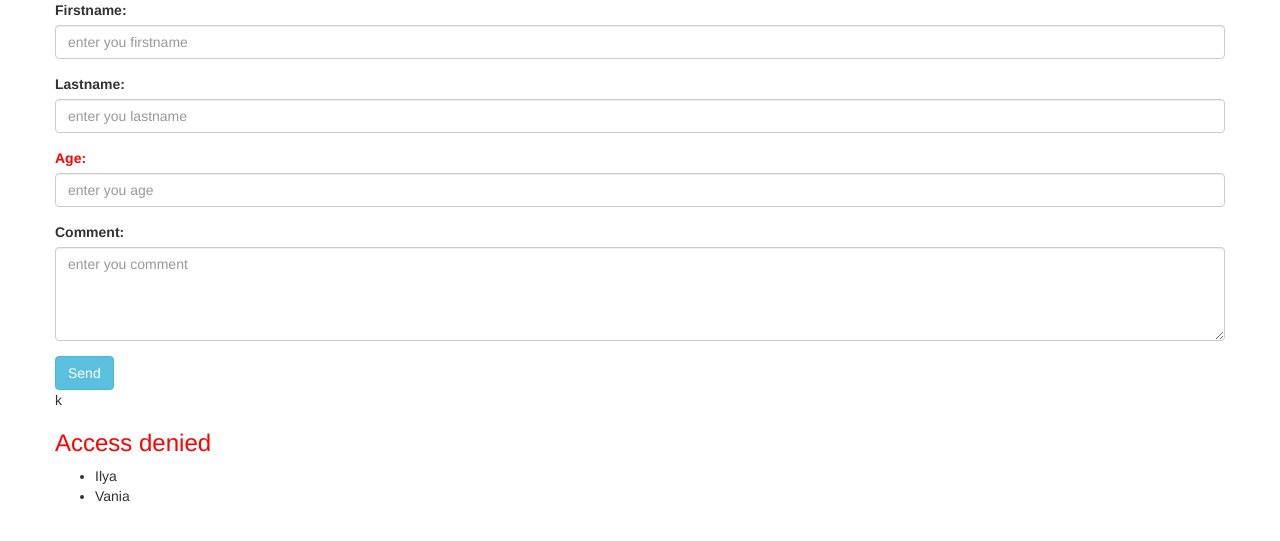
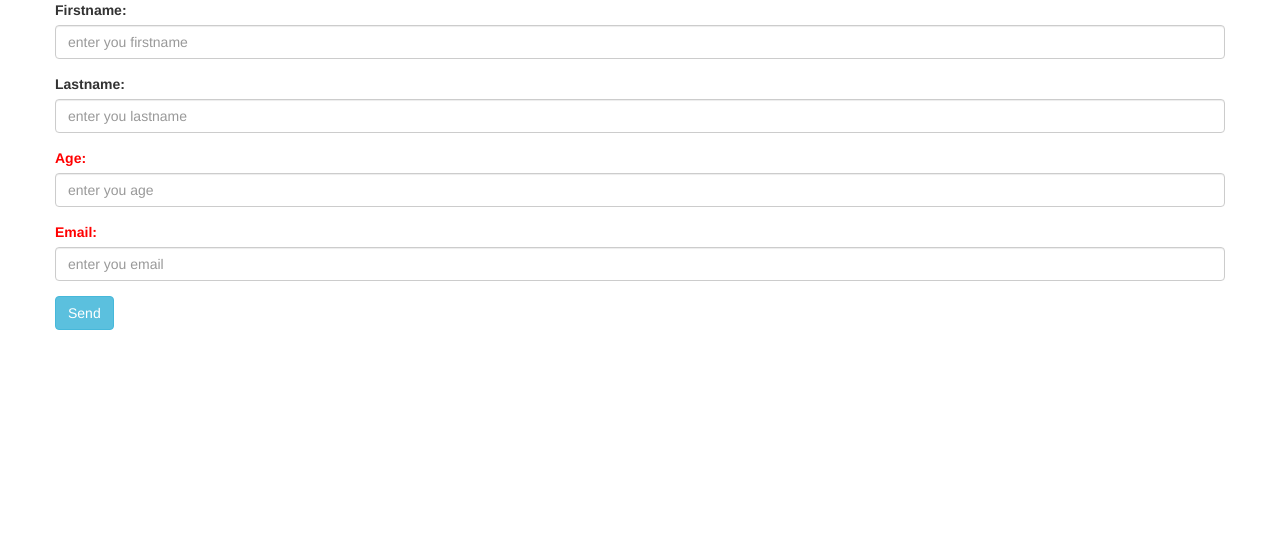
Before and after one commit to kanopeld/python-lessn, a Flask app: page / in a window 1280 px wide. Shown: the top 541 px of the page. Run offline with Flask 2, Linux system fonts and the light colour scheme; some libraries are stand-ins or nearby versions.

Commit message:
lecture 18

```diff
--- a/l18/backend/app.py
+++ b/l18/backend/app.py
@@ -24,13 +24,16 @@ class User(db.Model):
         self.firstname = form['firstname']
         self.lastname = form['lastname']
         self.age = form['age']
+        self.email = form['email']
 
 
-@app.route('/form', methods=['POST'])
+@app.route('/user/create', methods=['POST'])
 def form():
     user = User(request.form)
-    print(user)
-    return 'Success'
+    db.session.add(user)
+    db.session.commit()
+
+    return 'success!'
 
 
 if __name__ == '__main__':
--- a/l18/backend/templates/index.html
+++ b/l18/backend/templates/index.html
@@ -12,7 +12,7 @@
 <body>
 <div class="container">
     <div class="row">
-        <form method="POST" action="http://127.0.0.1:8000/form">
+        <form method="POST" action="http://127.0.0.1:8000/user/create">
             <div class="form-group">
                 <label for="firstname-field">Firstname:</label>
                 <input id="firstname-field" class="form-control" type="text" name="firstname" placeholder="enter you firstname">
@@ -28,26 +28,26 @@
                 <input id="age" class="form-control" type="number" name="age" placeholder="enter you age">
             </div>
 
-            <div class="form-group">
-                <label for="comment-field">Comment:</label>
-                <textarea id="comment-field" class="form-control" name="comment" placeholder="enter you comment" cols="20" rows="4"></textarea>
+            <div class="test form-group">
+                <label for="email">Email:</label>
+                <input id="email" class="form-control" type="email" name="email" placeholder="enter you email">
             </div>
 
             <button type="submit" class="btn btn-info">Send</button>
-        </form>k
-        {% if age < 18 %}
-            <h3>Access denied</h3>
-        {% else %}
-            <h3>Hello</h3>
-        {% endif %}
+        </form>
+<!--        {% if age < 18 %}-->
+<!--            <h3>Access denied</h3>-->
+<!--        {% else %}-->
+<!--            <h3>Hello</h3>-->
+<!--        {% endif %}-->
 
-        <div>
-            <ul>
-                {% for user in users %}
-                    <li>{{ user.name }}</li>
-                {% endfor %}
-            </ul>
-        </div>
+<!--        <div>-->
+<!--            <ul>-->
+<!--                {% for user in users %}-->
+<!--                    <li>{{ user.name }}</li>-->
+<!--                {% endfor %}-->
+<!--            </ul>-->
+<!--        </div>-->
     </div>
 </div>
 </body>
```
Also changed, not shown: l18/backend/templates/list.html (added, +21 -0 lines).
